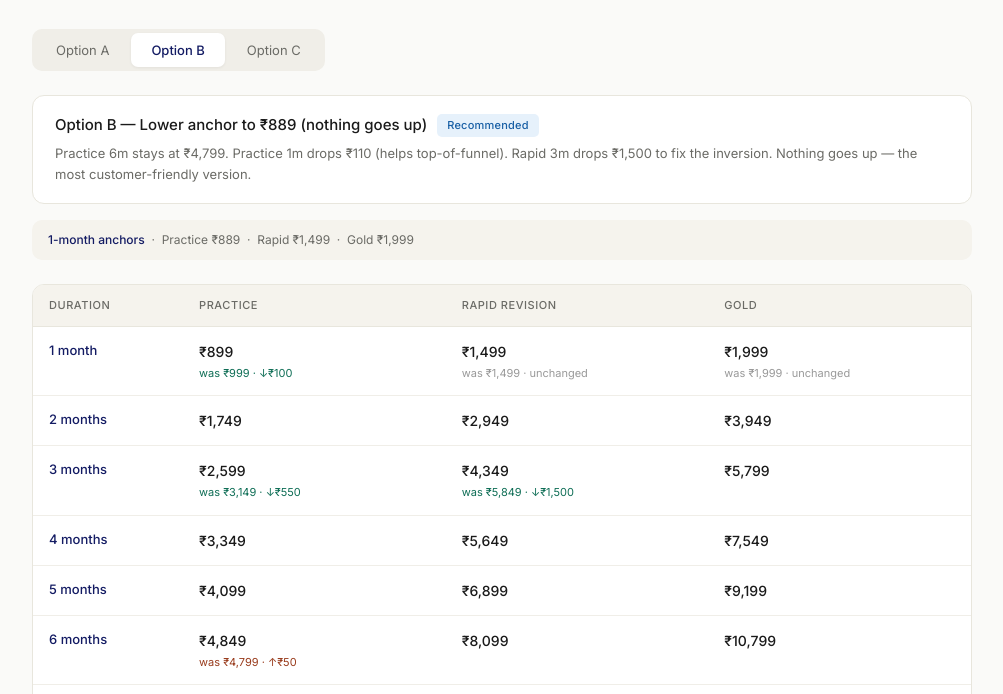
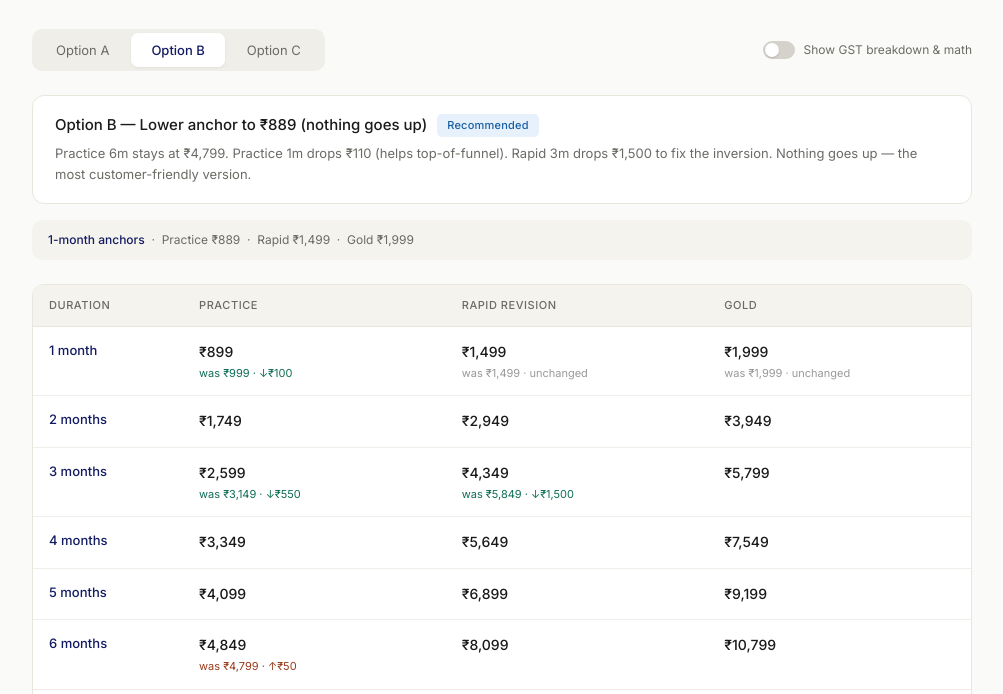
Before and after one commit to ashutoshm703-cpu/nprep-pricing-calculator, a plain HTML site: page index.html in a window 1280 px wide. Shown: the part 106-800 px from the top of the page, without its empty margins (138-1141 px from the left). Drawn offline with Linux system fonts and the light colour scheme.

Commit message:
Add GST breakdown, discount % per row, calc line, detail toggle

```diff
--- a/index.html
+++ b/index.html
@@ -30,15 +30,54 @@
   }
   .header p { font-size: 14px; color: #6b6b66; }
 
-  /* Tabs */
+  /* Tabs row */
+  .tabs-row {
+    display: flex;
+    align-items: center;
+    justify-content: space-between;
+    gap: 1rem;
+    margin-bottom: 1.5rem;
+    flex-wrap: wrap;
+  }
   .tabs {
     display: inline-flex;
     background: #f0eee8;
     border-radius: 10px;
     padding: 4px;
     gap: 2px;
-    margin-bottom: 1.5rem;
   }
+  .detail-toggle {
+    display: inline-flex;
+    align-items: center;
+    gap: 8px;
+    font-size: 12px;
+    color: #6b6b66;
+    cursor: pointer;
+    user-select: none;
+  }
+  .detail-toggle input { display: none; }
+  .switch {
+    width: 32px;
+    height: 18px;
+    background: #d4d2cb;
+    border-radius: 10px;
+    position: relative;
+    transition: background 0.2s ease;
+  }
+  .switch::after {
+    content: '';
+    position: absolute;
+    top: 2px;
+    left: 2px;
+    width: 14px;
+    height: 14px;
+    background: white;
+    border-radius: 50%;
+    transition: transform 0.2s ease;
+    box-shadow: 0 1px 2px rgba(0,0,0,0.15);
+  }
+  .detail-toggle input:checked + .switch { background: #131B63; }
+  .detail-toggle input:checked + .switch::after { transform: translateX(14px); }
   .tab {
     padding: 9px 20px;
     border: none;
@@ -132,7 +171,13 @@
   tr:last-child td { border-bottom: none; }
   tr:hover td { background: #fdfcf8; }
   .month-cell { font-weight: 500; color: #131B63; }
-  .price-main { font-weight: 500; color: #1a1a1a; font-size: 14px; }
+  .month-disc { font-size: 11px; color: #6b6b66; font-weight: 400; margin-top: 3px; }
+  .month-disc strong { color: #0F6E56; font-weight: 500; }
+  .calc { font-size: 10.5px; color: #999; margin-top: 3px; font-family: 'SF Mono', Menlo, Consolas, monospace; letter-spacing: -0.01em; }
+  .price-main { font-weight: 500; color: #1a1a1a; font-size: 14px; display: flex; align-items: center; gap: 8px; flex-wrap: wrap; }
+  .inc-tag { font-size: 9.5px; font-weight: 500; color: #185FA5; background: #e6f1fb; padding: 2px 6px; border-radius: 4px; letter-spacing: 0.03em; text-transform: uppercase; }
+  .ex-gst { font-size: 11px; color: #6b6b66; margin-top: 2px; }
+  .ex-gst strong { color: #131B63; font-weight: 500; }
   .prev-price { font-size: 11px; color: #999; margin-top: 3px; }
   .down { color: #0F6E56; }
   .up { color: #993C1D; }
@@ -173,10 +218,17 @@
     <p>Compare three pricing options across Practice, Rapid Revision, and Gold plans.</p>
   </div>
 
-  <div class="tabs" role="tablist">
-    <button class="tab" data-opt="A">Option A</button>
-    <button class="tab is-active" data-opt="B">Option B</button>
-    <button class="tab" data-opt="C">Option C</button>
+  <div class="tabs-row">
+    <div class="tabs" role="tablist">
+      <button class="tab" data-opt="A">Option A</button>
+      <button class="tab is-active" data-opt="B">Option B</button>
+      <button class="tab" data-opt="C">Option C</button>
+    </div>
+    <label class="detail-toggle">
+      <input type="checkbox" id="detail-switch">
+      <span class="switch"></span>
+      <span>Show GST breakdown & math</span>
+    </label>
   </div>
 
   <div class="info-card">
@@ -203,7 +255,8 @@
   <div class="footer">
     <strong>Discount ladder (months 1–13):</strong>
     0% · 2% · 4% · 6% · 8% · 10% · 12% · 15% · 17% · 20% · 22% · 24% · 26%<br>
-    <strong>Formula:</strong> Price = 1m_anchor × months × (1 − discount). Rounded up to next ₹50, minus ₹1.
+    <strong>Formula:</strong> Price = 1m_anchor × months × (1 − discount). Rounded up to next ₹50, minus ₹1.<br>
+    <strong>GST treatment:</strong> Headline price = what customer pays (incl. 18% GST). Base = booked revenue (headline ÷ 1.18). GST = headline − Base. Base + GST always reconciles exactly to the headline.
   </div>
 
 </div>
@@ -265,16 +318,39 @@ function fmt(n) {
   return '₹' + Math.round(n).toLocaleString('en-IN');
 }
 
+function fmt2(n) {
+  return '₹' + n.toLocaleString('en-IN', { minimumFractionDigits: 2, maximumFractionDigits: 2 });
+}
+
 function computePrice(plan, month, opt) {
   const anchor = optData[opt].anchors[plan];
   const discount = optData[opt].discounts[plan][month - 1];
   return roundPretty(anchor * month * (1 - discount / 100));
 }
 
+function exGst(n) {
+  return n / 1.18;
+}
+
+function gstAmt(n) {
+  return n - n / 1.18;
+}
+
+let showDetails = false;
+
 function formatCell(plan, month, opt) {
   const price = computePrice(plan, month, opt);
   const prev = previousPrices[plan][month];
-  let html = '<div class="price-main">' + fmt(price) + '</div>';
+  const anchor = optData[opt].anchors[plan];
+  const discount = optData[opt].discounts[plan][month - 1];
+  let html = '<div class="price-main">' + fmt(price);
+  if (showDetails) html += '<span class="inc-tag">incl. GST</span>';
+  html += '</div>';
+  if (showDetails) {
+    html += '<div class="ex-gst">Base (ex-GST): <strong>' + fmt2(exGst(price)) + '</strong></div>';
+    html += '<div class="ex-gst">GST 18%: <strong>' + fmt2(gstAmt(price)) + '</strong></div>';
+    html += '<div class="calc">' + fmt(anchor) + ' × ' + month + ' × (1 − ' + discount + '%) → ' + fmt(price) + '</div>';
+  }
   if (prev !== undefined) {
     const diff = price - prev;
     if (Math.abs(diff) < 50) {
@@ -298,16 +374,32 @@ function render(opt) {
   document.getElementById('opt-desc').textContent = optData[opt].desc;
 
   const a = optData[opt].anchors;
-  document.getElementById('anchors').innerHTML =
-    '<strong>1-month anchors</strong> &nbsp;·&nbsp; Practice ' + fmt(a.practice) +
+  const anchorLabel = showDetails ? '1-month anchors (incl. GST — what customer pays)' : '1-month anchors';
+  let anchorHtml = '<strong>' + anchorLabel + '</strong> &nbsp;·&nbsp; Practice ' + fmt(a.practice) +
     ' &nbsp;·&nbsp; Rapid ' + fmt(a.rapid) +
     ' &nbsp;·&nbsp; Gold ' + fmt(a.gold);
+  if (showDetails) {
+    anchorHtml += '<br><span style="opacity:0.8">Base (ex-GST — booked revenue) &nbsp;·&nbsp; Practice ' + fmt2(exGst(a.practice)) +
+      ' &nbsp;·&nbsp; Rapid ' + fmt2(exGst(a.rapid)) +
+      ' &nbsp;·&nbsp; Gold ' + fmt2(exGst(a.gold)) + '</span>' +
+      '<br><span style="opacity:0.8">GST 18% &nbsp;·&nbsp; Practice ' + fmt2(gstAmt(a.practice)) +
+      ' &nbsp;·&nbsp; Rapid ' + fmt2(gstAmt(a.rapid)) +
+      ' &nbsp;·&nbsp; Gold ' + fmt2(gstAmt(a.gold)) + '</span>';
+  }
+  document.getElementById('anchors').innerHTML = anchorHtml;
 
   let rowsHtml = '';
   for (let m = 1; m <= 13; m++) {
     const label = m + (m === 1 ? ' month' : ' months');
+    const stdDisc = standardDiscounts[m - 1];
+    const pracDisc = optData[opt].discounts.practice[m - 1];
+    let discLine = '<strong>' + stdDisc + '%</strong> off';
+    if (pracDisc !== stdDisc) {
+      discLine = 'Rapid/Gold <strong>' + stdDisc + '%</strong><br>Practice <strong>' + pracDisc + '%</strong>';
+    }
+    if (!showDetails) discLine = '';
     rowsHtml += '<tr>' +
-      '<td class="month-cell">' + label + '</td>' +
+      '<td><div class="month-cell">' + label + '</div><div class="month-disc">' + discLine + '</div></td>' +
       '<td>' + formatCell('practice', m, opt) + '</td>' +
       '<td>' + formatCell('rapid', m, opt) + '</td>' +
       '<td>' + formatCell('gold', m, opt) + '</td>' +
@@ -316,12 +408,19 @@ function render(opt) {
   document.getElementById('rows').innerHTML = rowsHtml;
 }
 
+let currentOpt = 'B';
+
 document.querySelectorAll('.tab').forEach(b => {
-  b.addEventListener('click', () => render(b.dataset.opt));
+  b.addEventListener('click', () => { currentOpt = b.dataset.opt; render(currentOpt); });
+});
+
+document.getElementById('detail-switch').addEventListener('change', (e) => {
+  showDetails = e.target.checked;
+  render(currentOpt);
 });
 
 // Start with Option B (the recommended one)
-render('B');
+render(currentOpt);
 </script>
 </body>
 </html>
```
